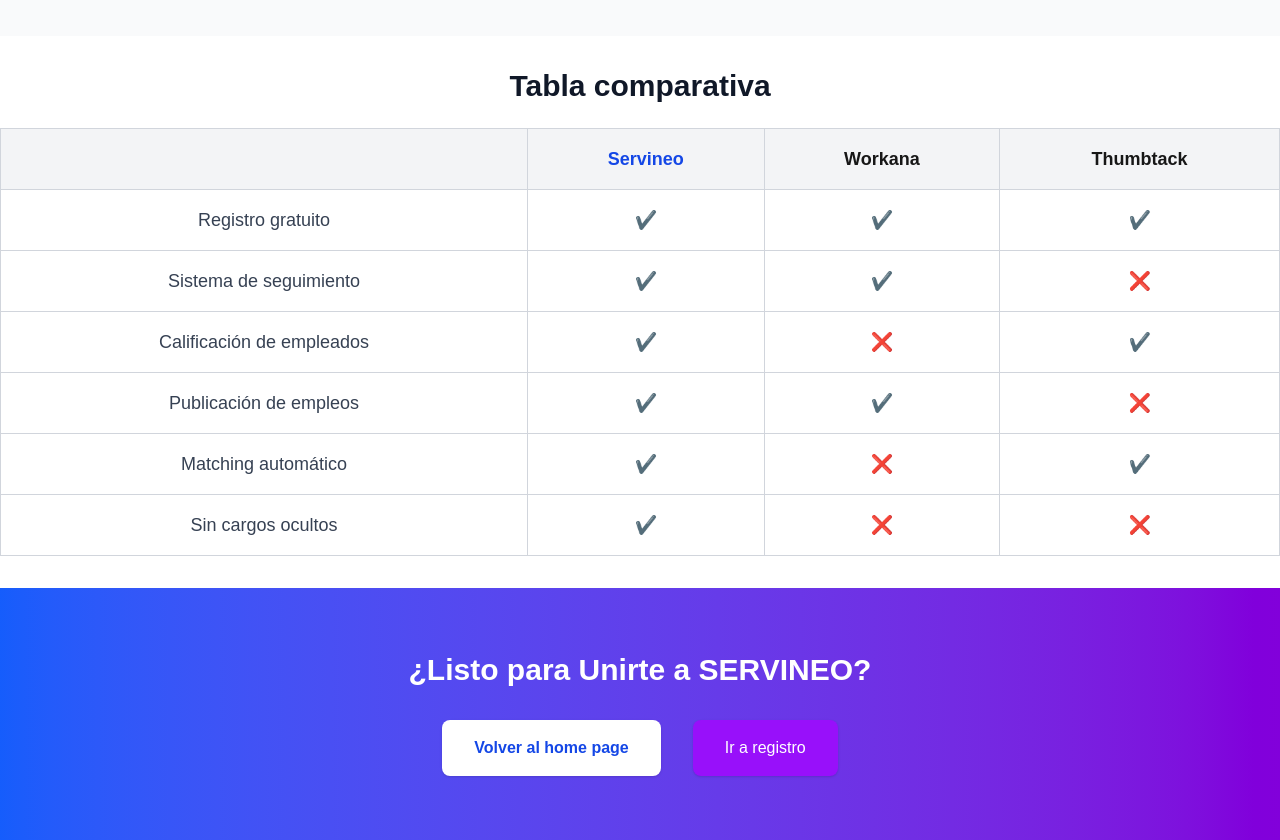
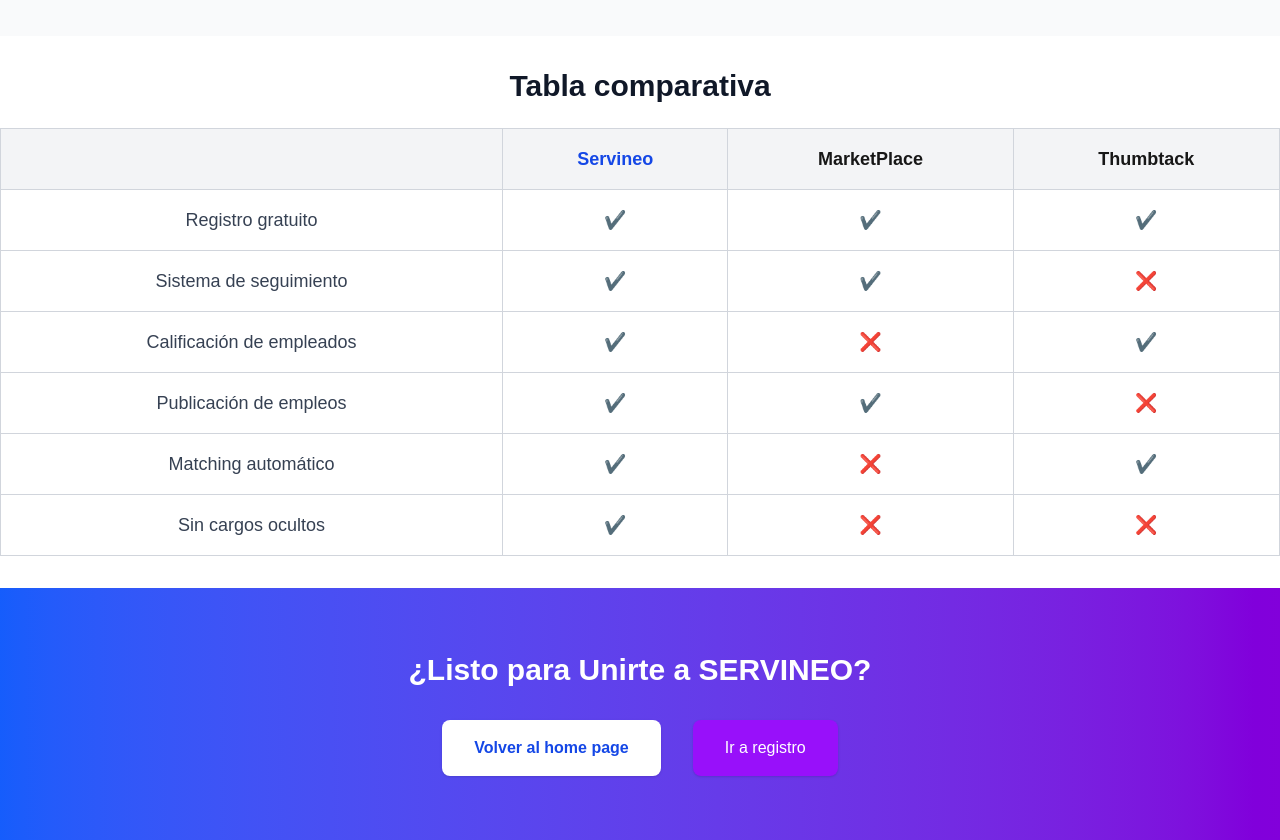
Before and after one commit to robertgt0/alquiler_front, a Next.js app: page /porqueservineo in a window 1280 px wide. Shown: the part 1700-2540 px from the top of the page. Built offline with nearby package versions, Linux system fonts and the light colour scheme.

Commit message:
Feat: Agregando en tabla de compacion un competidor del mundo real

```diff
--- a/src/app/porqueservineo/page.tsx
+++ b/src/app/porqueservineo/page.tsx
@@ -139,7 +139,7 @@
                   Servineo
                 </th>
                 <th className="border border-gray-300 p-4 font-semibold">
-                  Workana
+                  MarketPlace
                 </th>
                 <th className="border border-gray-300 p-4 font-semibold">
                   Thumbtack
```
